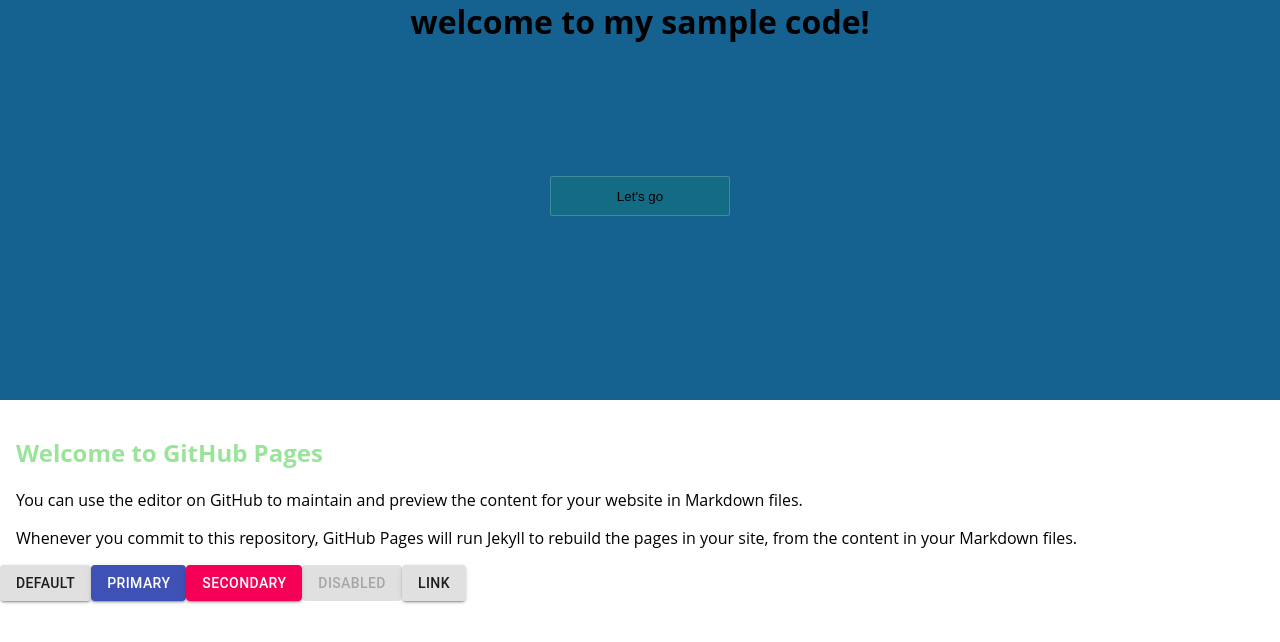
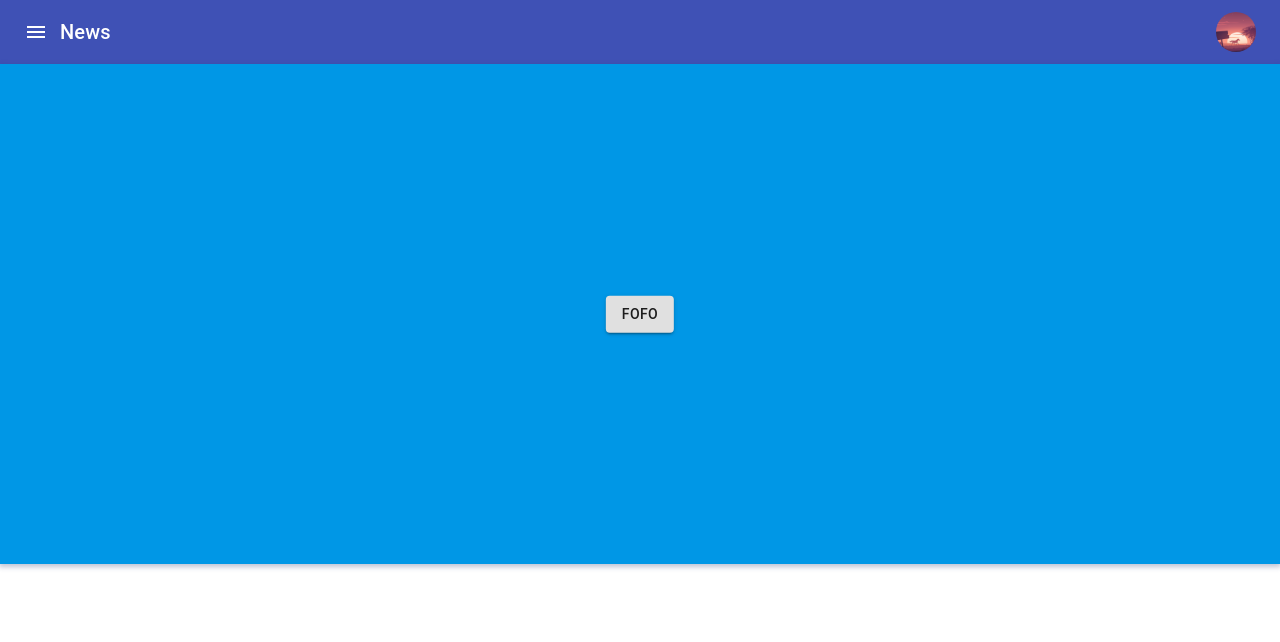
Before and after one commit to kwm42/sample-projects, a React app: page / in a window 1280 px wide. Shown: the top 642 px of the page. Built offline with nearby package versions, Linux system fonts and the light colour scheme; the HTML template or start-up script is replaced by a standard one.

Commit message:
first initialize basic structure

```diff
--- a/package.json
+++ b/package.json
@@ -4,7 +4,7 @@
   "description": "You can use the [editor on GitHub](https://github.com/kwm42/sample-projects/edit/master/README.md) to maintain and preview the content for your website in Markdown files.",
   "main": "index.js",
   "scripts": {
-    "start": "webpack-dev-server --open --progress --color --config webpack.config.js",
+    "start": "node projects.js && webpack-dev-server --open --progress --color --config webpack.config.js",
     "build": "webpack --config webpack.config.js",
     "test": "echo \"Error: no test specified\" && exit 1"
   },
@@ -34,6 +34,7 @@
     "clean-webpack-plugin": "^3.0.0",
     "copy-webpack-plugin": "^5.0.4",
     "css-loader": "^3.1.0",
+    "file-loader": "^4.1.0",
     "html-webpack-plugin": "^3.2.0",
     "node-sass": "^4.12.0",
     "sass-loader": "^7.1.0",
--- a/src/App.js
+++ b/src/App.js
@@ -1,43 +1,24 @@
 import React from 'react';
 import style from './App.scss';
-import projects from './projects.json';
 import { Button } from '@material-ui/core';
+import SampleAppBar from './components/AppBar';
 
 class App extends React.Component {
   render() {
     return (
-      <div className={style.App}>
-        <div className={style.container}>
-          <h1 className={style.title}>welcome to my sample code!</h1>
-          <button className={style.btn}>Let's go</button>
+      <div className={style.app}>
+        <SampleAppBar />
+        <div className={style.surface}>
+          <Button variant="contained" className={style.btn}>
+            fofo
+          </Button>
         </div>
-        <div className={style.graph}>
-          <h2>Welcome to GitHub Pages</h2>
-          <p>You can use the editor on GitHub to maintain and preview the content for your website in Markdown files.</p>
-          <p>Whenever you commit to this repository, GitHub Pages will run Jekyll to rebuild the pages in your site, from the content in your Markdown files.</p>
-        </div>
-        <Button variant="contained">
-          Default
-        </Button>
-        <Button variant="contained" color="primary">
-          Primary
-        </Button>
-        <Button variant="contained" color="secondary">
-          Secondary
-        </Button>
-        <Button variant="contained" color="secondary" disabled>
-          Disabled
-        </Button>
-        <Button variant="contained" href="#contained-buttons">
-          Link
-        </Button>
       </div>
     )
   }
 
   constructor() {
     super();
-    console.log(projects.cssDemos);
   }
 }
 
--- a/src/App.scss
+++ b/src/App.scss
@@ -5,38 +5,17 @@ body {
   margin: 0;
   font-family: "Open Sans", "Helvetica Neue", Helvetica, Arial, sans-serif;
 }
-.App {
-  .container {
+.app {
+  .surface {
     position: relative;
-    height: 400px;
-    background-color: #15618f;
-    align-items: center;
-    text-align: center;
-    .title {
-      text-align: center;
-      margin: 0;
-    }
+    height: 500px;
+    background-color: #0097e6;
+    box-shadow: 0 2px 5px 1px rgba(39, 60, 117, .3);
     .btn {
-      margin: 10em auto;
-      width: 180px;
-      height: 40px;
-      border: 1px solid rgba(255, 255, 255, .2);
-      background-color: rgba(21, 125, 115, .4);
-      color: rgba(0, 0, 0, 1);
-      border-radius: 3px;
-      outline: none;
-      cursor: pointer;
-      transition: .3s;
-      &:hover {
-        background-color: rgba(21, 125, 115, .7);
-        color: black;
-      }
-    }
-  }
-  .graph {
-    padding: 1em 1em 0 1em;
-    h2 {
-      color: rgba(0, 188, 0, .4);
+      position: absolute;
+      top: 50%;
+      left: 50%;
+      transform: translate(-50%, -50%);
     }
   }
 }
--- /dev/null
+++ b/src/components/AppBar/index.js
@@ -0,0 +1,54 @@
+import React, { Component } from 'react';
+import { AppBar, Toolbar, Typography, Button, IconButton, Drawer, List, ListItem, Avatar } from '@material-ui/core';
+import MenuIcon from '@material-ui/icons/Menu';
+import style from './index.scss';
+import avatar from '../../../static/avatar.png';
+
+class SampleAppBar extends Component {
+  constructor() {
+    super();
+    this.state = {
+      drawerOpen: false
+    }
+  }
+
+  render() {
+    const drawer =
+    <List className={style.sideList}>
+      {['111', '222', '333'].map((item, index) => {
+        return (
+          <ListItem button key={index}>{item}</ListItem>
+        )
+      })}
+    </List>
+
+
+    return (
+      <div className={style.root}>
+        <AppBar position="static">
+          <Toolbar>
+            <IconButton onClick={() => this.toggleDrawer(true)} edge="start" className={style.menuButton} color="inherit" aria-label="menu">
+              <MenuIcon />
+            </IconButton>
+            <Typography variant="h6" className={style.title}>
+              News
+            </Typography>
+            <Avatar alt="kwm42" src={avatar}/>
+          </Toolbar>
+        </AppBar>
+        <Drawer open={this.state.drawerOpen} onClose={() => this.toggleDrawer(false)}>
+          { drawer }
+        </Drawer>
+      </div>
+    );
+  }
+
+  toggleDrawer(open) {
+    this.setState({
+      ...this.state,
+      drawerOpen: open
+    })
+  }
+}
+
+export default SampleAppBar;
--- /dev/null
+++ b/src/components/AppBar/index.scss
@@ -0,0 +1,15 @@
+.root {
+  flex-grow: 1,
+}
+
+.menuButton {
+  margin-right: 2em;
+}
+
+.title {
+  flex-grow: 1;
+}
+
+.sideList {
+  width: 250px;
+}
--- a/src/projects.json
+++ b/src/projects.json
@@ -1,8 +1,32 @@
 {
-  "cssDemos": [
-    {
-      "name": "grid-loading",
-      "path": "css-demos/grid-loading"
+  "css-demos": {
+    "blizzard-loading": {
+      "path": "./projects/css-demos/blizzard-loading/",
+      "name": "blizzard-loading"
+    },
+    "bounce-loading": {
+      "path": "./projects/css-demos/bounce-loading/",
+      "name": "bounce-loading"
+    },
+    "fall-down-effect": {
+      "path": "./projects/css-demos/fall-down-effect/",
+      "name": "fall-down-effect"
+    },
+    "grid-loading": {
+      "path": "./projects/css-demos/grid-loading/",
+      "name": "grid-loading"
+    },
+    "responsive-menu": {
+      "path": "./projects/css-demos/responsive-menu/",
+      "name": "responsive-menu"
+    },
+    "ripple-loading": {
+      "path": "./projects/css-demos/ripple-loading/",
+      "name": "ripple-loading"
+    },
+    "three-color-circle-loading": {
+      "path": "./projects/css-demos/three-color-circle-loading/",
+      "name": "three-color-circle-loading"
     }
-  ]
+  }
 }
--- a/webpack.config.js
+++ b/webpack.config.js
@@ -55,6 +55,12 @@ module.exports = {
           },
           'sass-loader'
         ]
+      },
+      {
+        test: /\.(png|svg|jpg|gif)$/,
+        use: [
+          'file-loader'
+        ]
       }
     ]
   }
```
Also changed, not shown: projects.js (added, +30 -0 lines), static/avatar.png (added), 18 other files (tests, documents, lock files or other folders).
